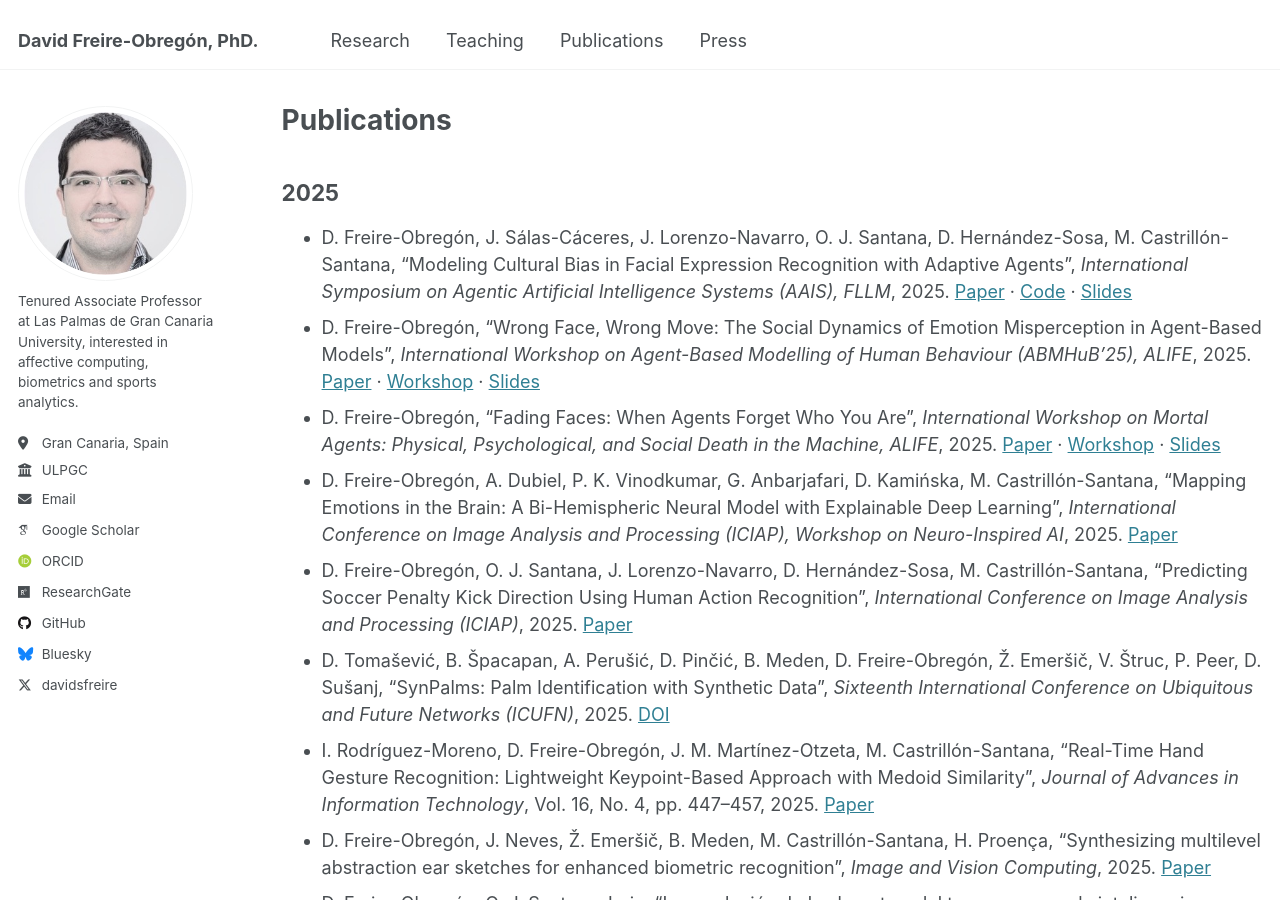
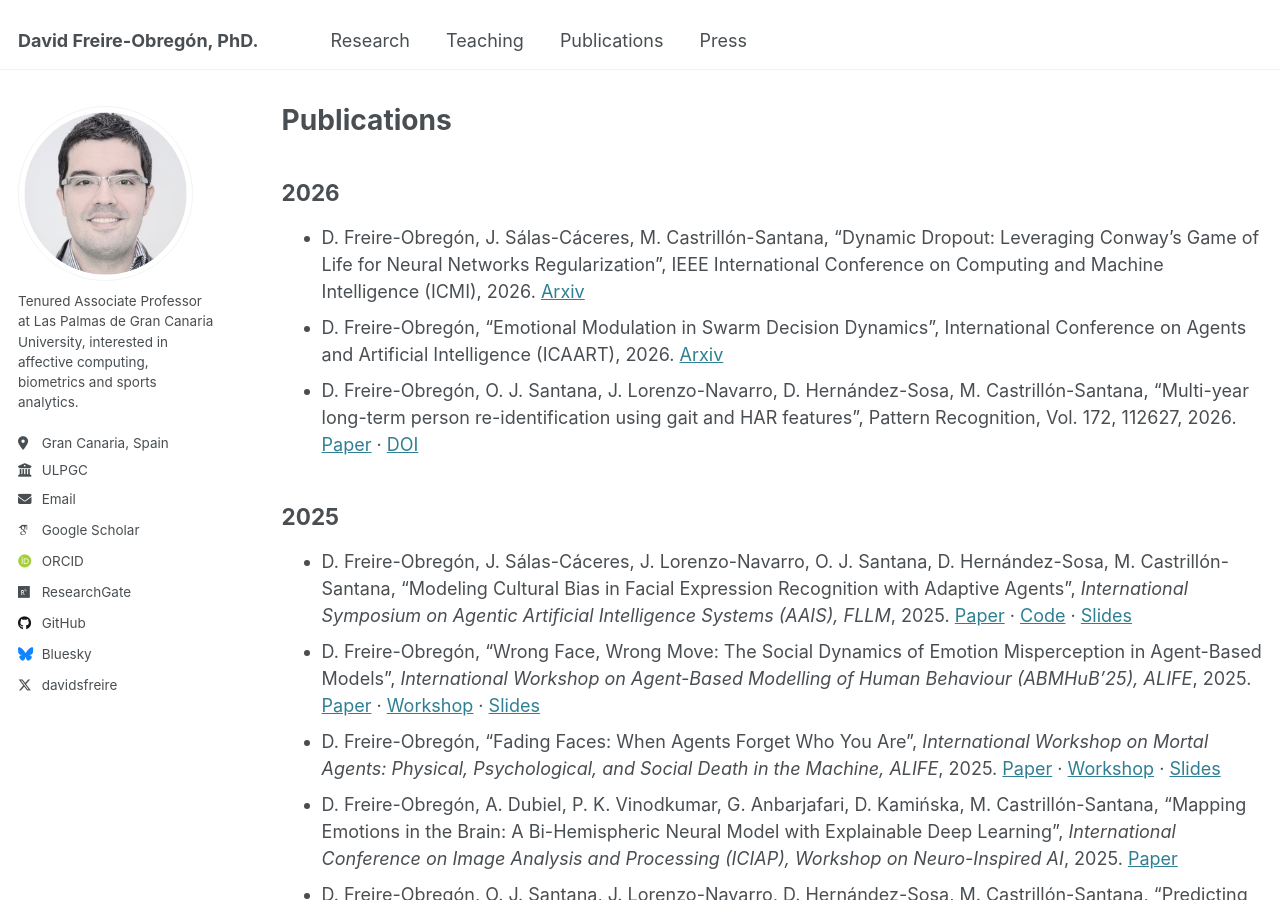
Before and after one commit to davidfreire/davidfreire.github.io, a Jekyll site: the page built from _pages/publications.md, in a window 1280 px wide and 900 px high. Built offline with Jekyll 4.4.1, drawn with Linux system fonts in a browser that asks for light colours; some web fonts are replaced.

Commit message:
Update publications.md

```diff
--- a/_pages/publications.md
+++ b/_pages/publications.md
@@ -9,6 +9,10 @@ redirect_from:
 {% include base_path %}
 
 
+## 2026
+- D. Freire-Obregón, J. Sálas-Cáceres, M. Castrillón-Santana, "Dynamic Dropout: Leveraging Conway's Game of Life for Neural Networks Regularization", IEEE International Conference on Computing and Machine Intelligence (ICMI), 2026. <a href="https://arxiv.org/pdf/2510.22383" target="_blank">Arxiv</a>
+- D. Freire-Obregón, "Emotional Modulation in Swarm Decision Dynamics", International Conference on Agents and Artificial Intelligence (ICAART), 2026. <a href="https://arxiv.org/pdf/2603.09963" target="_blank">Arxiv</a>
+- D. Freire-Obregón, O. J. Santana, J. Lorenzo-Navarro, D. Hernández-Sosa, M. Castrillón-Santana, "Multi-year long-term person re-identification using gait and HAR features", Pattern Recognition, Vol. 172, 112627, 2026. <a href="https://www.sciencedirect.com/science/article/pii/S0031320325012907" target="_blank">Paper</a> · <a href="https://doi.org/10.1016/j.patcog.2025.112627" target="_blank">DOI</a>
 
 ## 2025
 - D. Freire-Obregón, J. Sálas-Cáceres,  J. Lorenzo-Navarro, O. J. Santana, D. Hernández-Sosa, M. Castrillón-Santana, "Modeling Cultural Bias in Facial Expression Recognition with Adaptive Agents", *International Symposium on Agentic Artificial Intelligence Systems (AAIS), FLLM*, 2025. <a href="https://arxiv.org/abs/2510.13557" target="_blank">Paper</a> · <a href="https://github.com/davidfreire/AdaptiveAgents-FER" target="_blank">Code</a> · <a href="https://github.com/davidfreire/davidfreire.github.io/raw/master/files/2025_AAIS.pdf" target="_blank" download>Slides</a>
```
